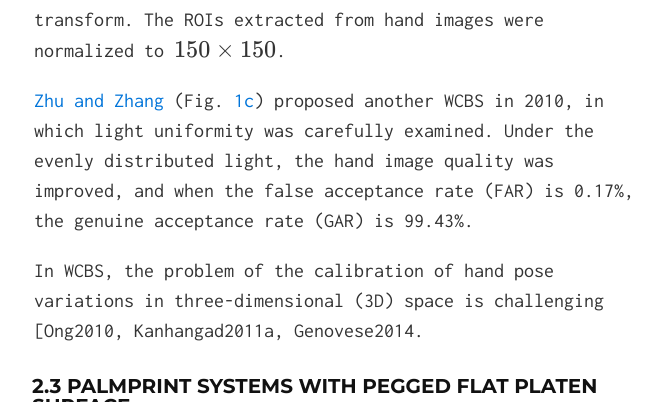
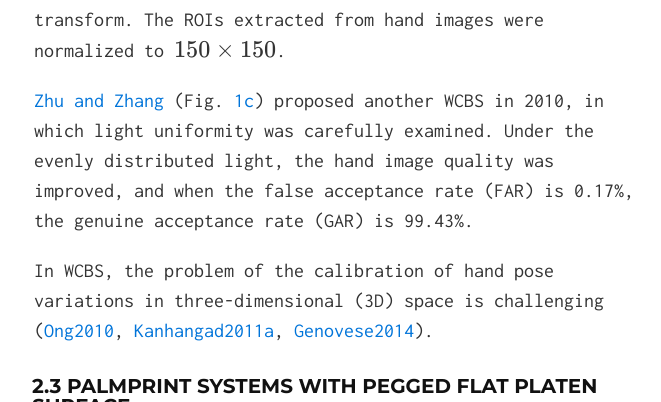
Before and after one commit to quxiaofeng/lps, a Jekyll site: the page built from lps.md, in a window 1280 px wide and 900 px high, scrolled down 7602 px, cut to the strip 0-402 px from the top of the window. Shown: the whole strip, without its empty margins (306-967 px from the left). Built offline with Jekyll 4.4.1, drawn with Linux system fonts in a browser that asks for light colours; nearby versions of some CDN libraries; some of the changed lines change nothing that is shown.

Commit message:
updated lps With refs
Signed-off-by: Xiaofeng QU <xiaofeng.qu.hk@ieee.org>

```diff
--- a/lps.md
+++ b/lps.md
@@ -64,7 +64,7 @@ Web cameras are fast, flexible, and very compact. They are suitable for real-tim
 
 [Zhu and Zhang][Zhu2010] (Fig. [1c](#fig_webcam_3)) proposed another WCBS in 2010, in which light uniformity was carefully examined. Under the evenly distributed light, the hand image quality was improved, and when the false acceptance rate (FAR) is 0.17%, the genuine acceptance rate (GAR) is 99.43%.
 
-In WCBS, the problem of the calibration of hand pose variations in three-dimensional (3D) space is challenging [Ong2010, Kanhangad2011a, Genovese2014.
+In WCBS, the problem of the calibration of hand pose variations in three-dimensional (3D) space is challenging ([Ong2010][Ong2010], [Kanhangad2011a][Kanhangad2011a], [Genovese2014][Genovese2014]).
 
 ### 2.3 Palmprint Systems with Pegged Flat Platen Surface
 
@@ -308,6 +308,7 @@ Future research of LPS could go in three directions. First, with further study o
 [Hao2008]: ./
 [Ito2006]: ./
 [Jain2009]: http://biometrics.cse.msu.edu/Publications/Palmprints/JainFeng_LatentPalm_PAMI2008.pdf
+[Kanhangad2011a]: ./
 [Kong2002]: ./
 [Kong2003]: ./
 [Kong2006]: ./
```
